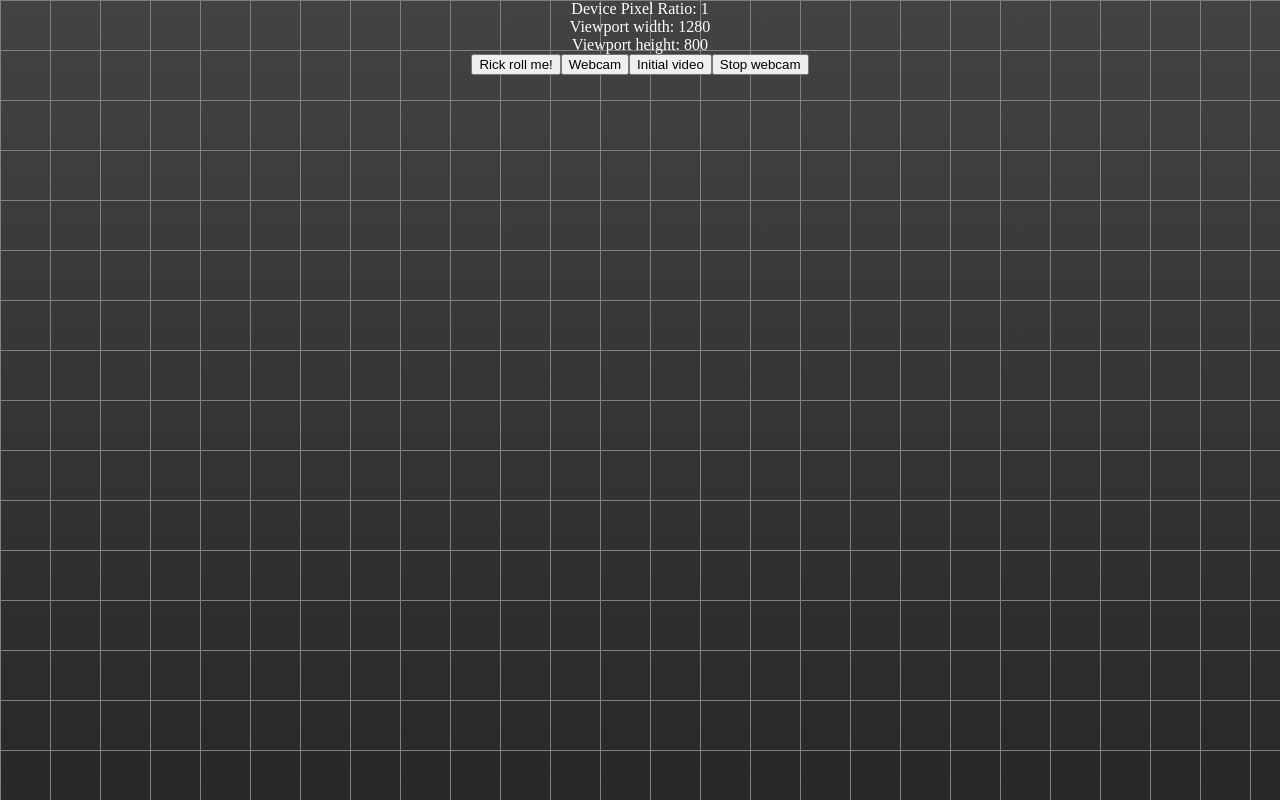
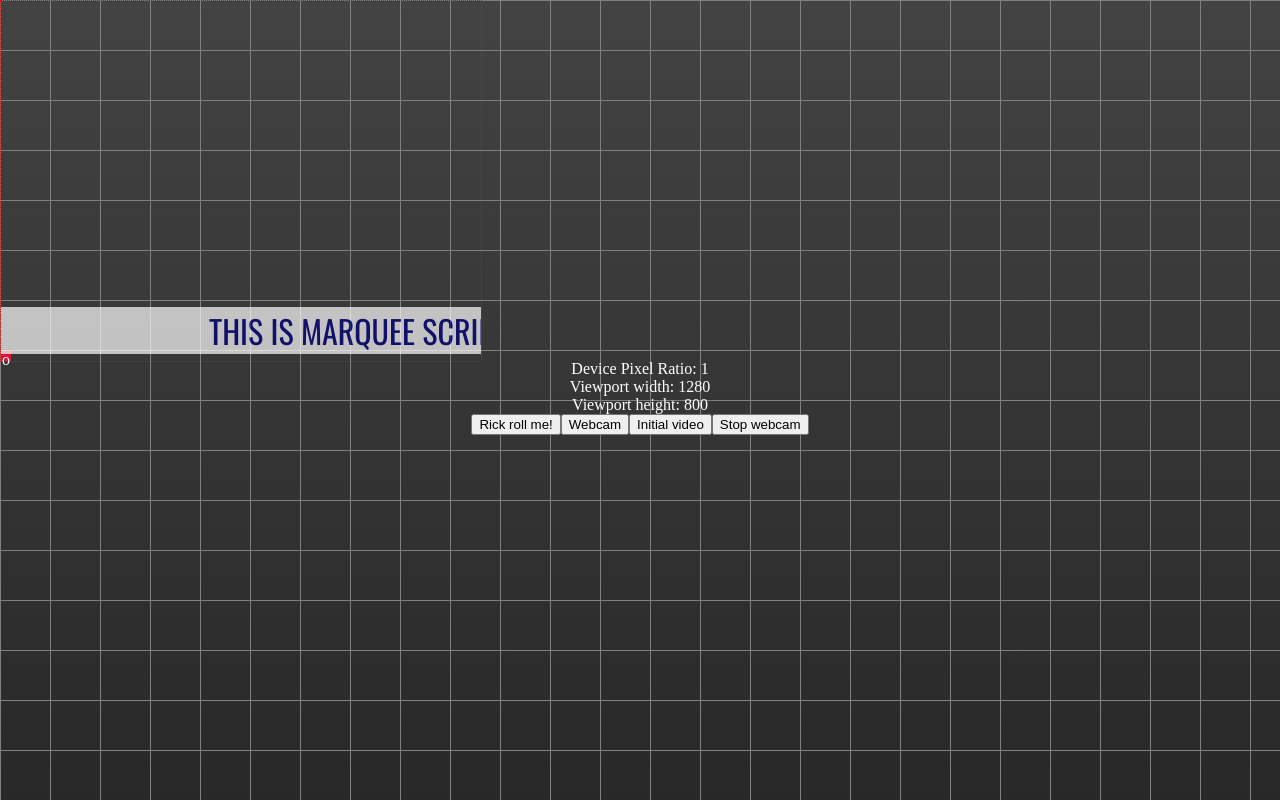
Before and after one commit to nev3rm0re/device-info, a React (Create React App) app: page / in a window 1280 px wide. Built offline with nearby package versions, Linux system fonts and the light colour scheme.

Commit message:
Remove debug code, add marquee and square to test CSS animations

```diff
--- a/src/App.css
+++ b/src/App.css
@@ -1,3 +1,5 @@
+@import url('https://fonts.googleapis.com/css?family=Oswald');
+
 .App {
   text-align: center;
 }
@@ -10,6 +12,73 @@
 @media (prefers-reduced-motion: no-preference) {
   .App-logo {
     animation: App-logo-spin infinite 20s linear;
+  }
+}
+
+.overlay {
+  position: absolute;
+  top: 0;
+  width: 480px;
+  height: 360px;
+  border: 1px dotted red;
+  pointer-events: none;
+}
+
+.marqueeStrip {
+  position: relative;
+  width: 480px;
+  top: calc(100% - 2em);
+  opacity: 0.7;
+  overflow: hidden;
+  background: white;
+  color: navy;
+  font-family: Oswald;
+  font-size: 32px;
+}
+.marqueeStrip .content {
+  transform: translateX(100%);
+  display: block;
+  animation: demo1 4s ease-out infinite;
+  text-transform: uppercase;
+}
+
+.nomad {
+  position: relative;
+  animation: moveAround 4s linear infinite;
+  width: 10px;
+  height: 10px;
+  background-color: crimson;
+}
+
+@keyframes demo1 {
+  0% {
+    transform: translateX(100%);
+  }
+
+  100% {
+    transform: translateX(-100%);
+  }
+}
+@keyframes moveAround {
+  0% {
+    top: 0;
+    left: 0;
+  }
+  25% {
+    top: calc(100% - 10px);
+    left: 0;
+  }
+  50% {
+    top: calc(100% - 10px);
+    left: calc(100% - 10px);
+  }
+  75% {
+    top: 0;
+    left: calc(100% - 10px);
+  }
+  100% {
+    top: 0;
+    left: 0;
   }
 }
 
--- a/src/App.js
+++ b/src/App.js
@@ -41,7 +41,6 @@ function App() {
       const constraints = { audio: true, video: true };
       const webcamStream = await navigator.mediaDevices.getUserMedia(constraints);
       webcamStream.getTracks().forEach(track /*: MediaStreamTrack */ => {
-        console.log(track);
       });
       setStream(webcamStream);
       setPlaying(true);
@@ -50,10 +49,10 @@ function App() {
   }
 
   function stopWebcam(stream) {
-    stream.getTracks().forEach(track => {
-      console.log(`Shutting down ${track.kind} track`);
-      track.stop((args) => {
-        console.log('Done shutting down', args);
+    const tracks = stream.getTracks();
+    tracks.forEach(track => {
+      track.stop((...args) => {
+        return 1;
       });
     });
     setStream(null);
@@ -61,6 +60,16 @@ function App() {
 
   return (
     <div className="App" id="content">
+      <div className="PlayerArea" style={{ width: 480 }}>
+        <ReactPlayer url={stream || playURL} playing={playing} width={480} />
+        <div className="overlay">
+          <div className="nomad">o</div>
+          <div className="marqueeStrip">
+            <span className="content">This is marquee script</span>
+          </div>
+        </div>
+      </div>
+      <div className="toolbar">
         Device Pixel Ratio: {dimensions.devicePixelRatio}<br />
         Viewport width: {dimensions.viewportWidth}<br />
         Viewport height: {dimensions.viewportHeight}<br />
@@ -69,7 +78,7 @@ function App() {
         <button onClick={async () => await switchToWebcam(setPlayURL)}>Webcam</button>
         <button onClick={() => setPlayURL(initialURL)}>Initial video</button>
         <button onClick={() => stopWebcam(stream)}>Stop webcam</button>
-      <ReactPlayer url={stream || playURL} playing={playing} />
+      </div>
     </div >
   );
 }
```
Lines whose indentation alone changed are shown as unchanged.
